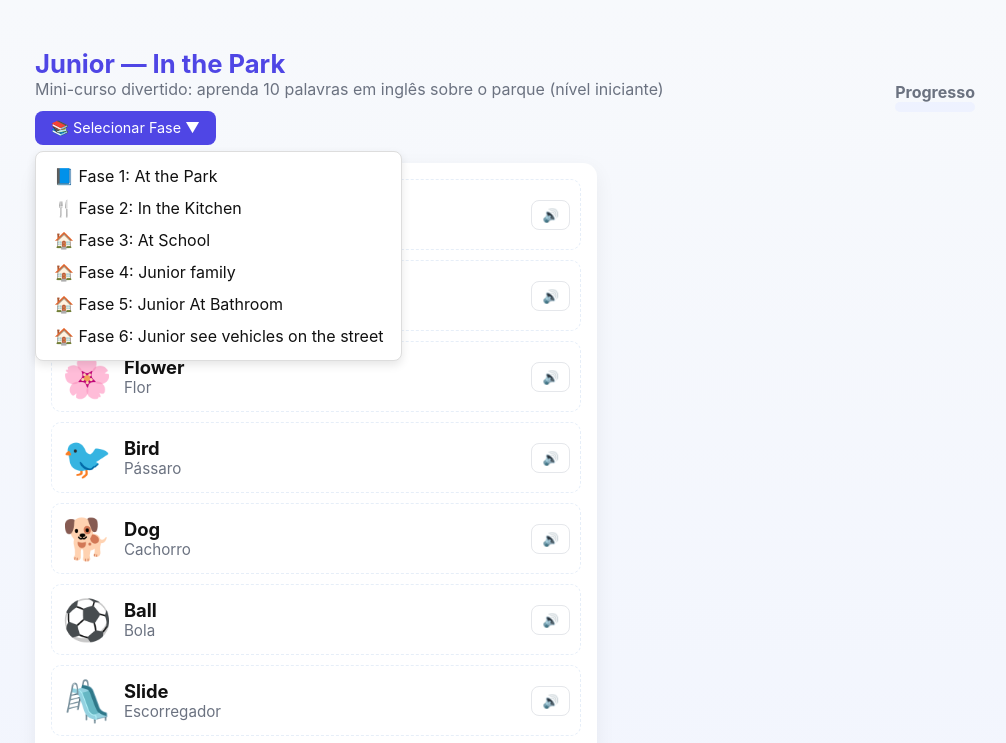
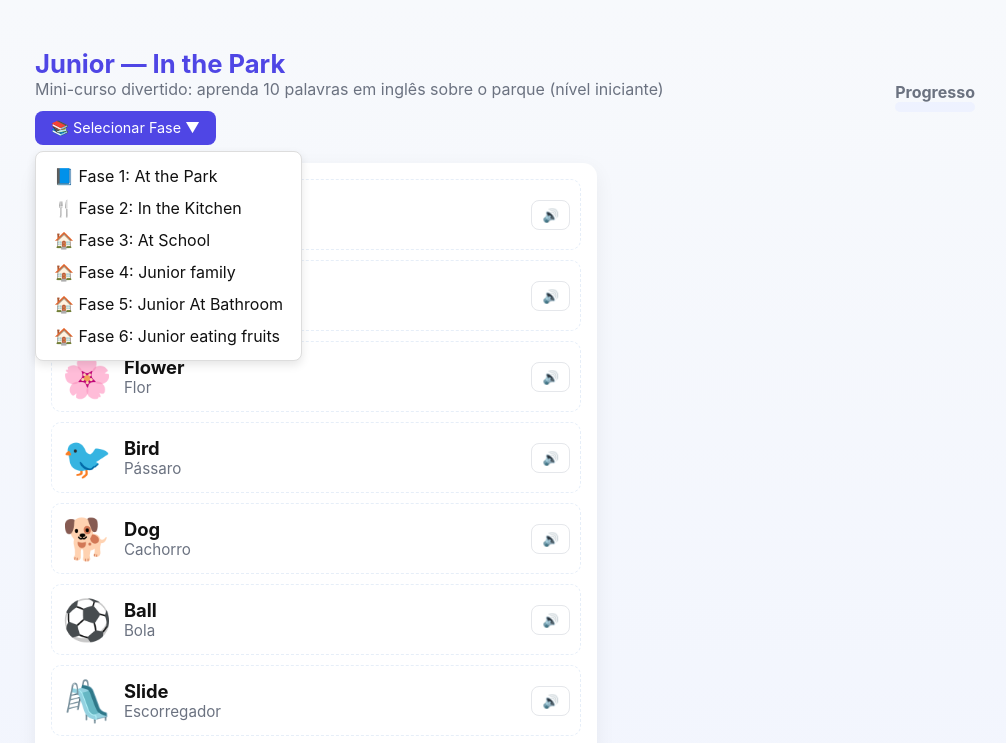
Before and after one commit to colpvalmir/ingles-junior, a plain HTML site: page index.html in a window 1280 px wide. Both pictures are taken after a click on the button "📚 Selecionar Fase ▼". Shown: the top 743 px of the page, without its empty margins (135-1141 px from the left). Drawn offline with Linux system fonts and the light colour scheme.

Commit message:
Update index.html

```diff
--- a/index.html
+++ b/index.html
@@ -78,7 +78,7 @@
             </a>
              <a href="inglês fase 6.html" class="speak"
                style="display:block;padding:6px 10px;border-radius:6px;text-decoration:none;color:#111;">
-              🏠 Fase 6: Junior see vehicles on the street
+              🏠 Fase 6: Junior eating fruits
             </a>
           </div>
         </div>
```
